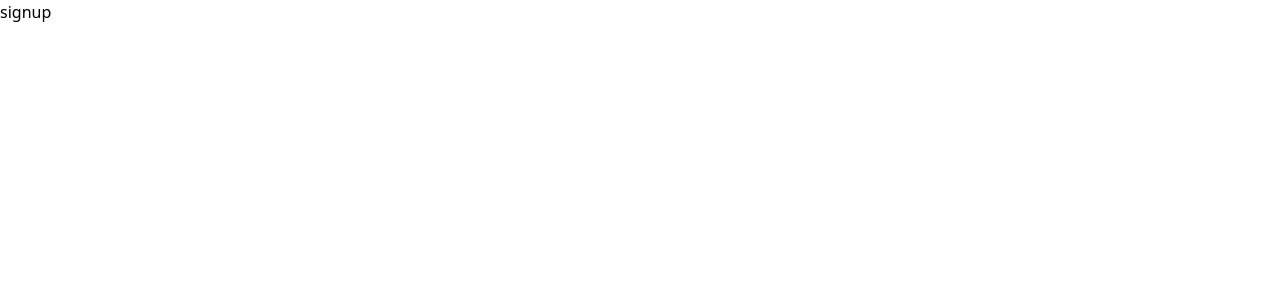
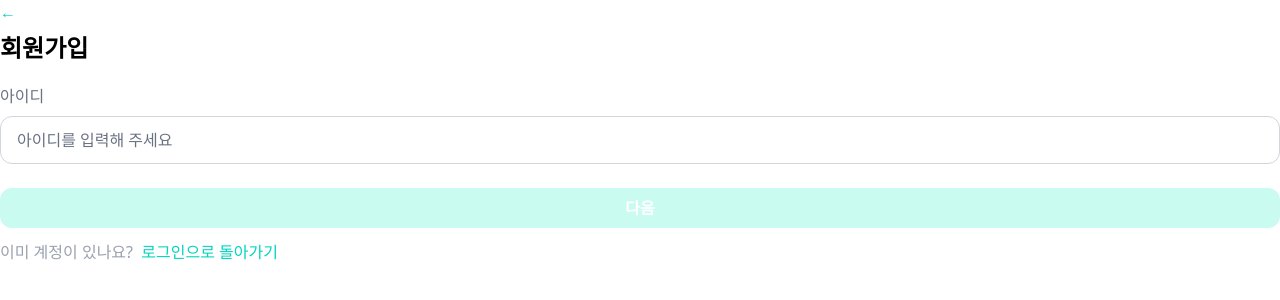
Before and after one commit to 37-dive-sopt-web/YoonhaChoi, a React app in the folder week4/homework/: page /signup in a window 1280 px wide. Shown: the top 300 px of the page. Built offline with nearby package versions, Linux system fonts and the light colour scheme; the HTML template or start-up script is replaced by a standard one.

Commit message:
feat: 회원가입 페이지 ui

```diff
--- a/week4/homework/src/pages/signup.tsx
+++ b/week4/homework/src/pages/signup.tsx
@@ -1,5 +1,27 @@
+import { Link } from "react-router";
+import Button from "../components/button/button";
+import Input from "../components/input/input";
+
 const SignupPage = () => {
-  return <div>signup</div>;
+  return (
+    <div>
+      <Link to="/" className="inline-block pb-2 font-bold text-teal-400">
+        ←
+      </Link>
+      <p className="pb-5 text-2xl font-bold">회원가입</p>
+
+      <Input label="아이디" placeholder="아이디를 입력해 주세요" />
+
+      <Button children="다음" disabled={true} onClick={() => {}} />
+
+      <div className="flex pt-3 text-gray-400">
+        이미 계정이 있나요? &nbsp;
+        <Link to="/login" className="text-teal-400">
+          로그인으로 돌아가기
+        </Link>
+      </div>
+    </div>
+  );
 };
 
 export default SignupPage;
```
